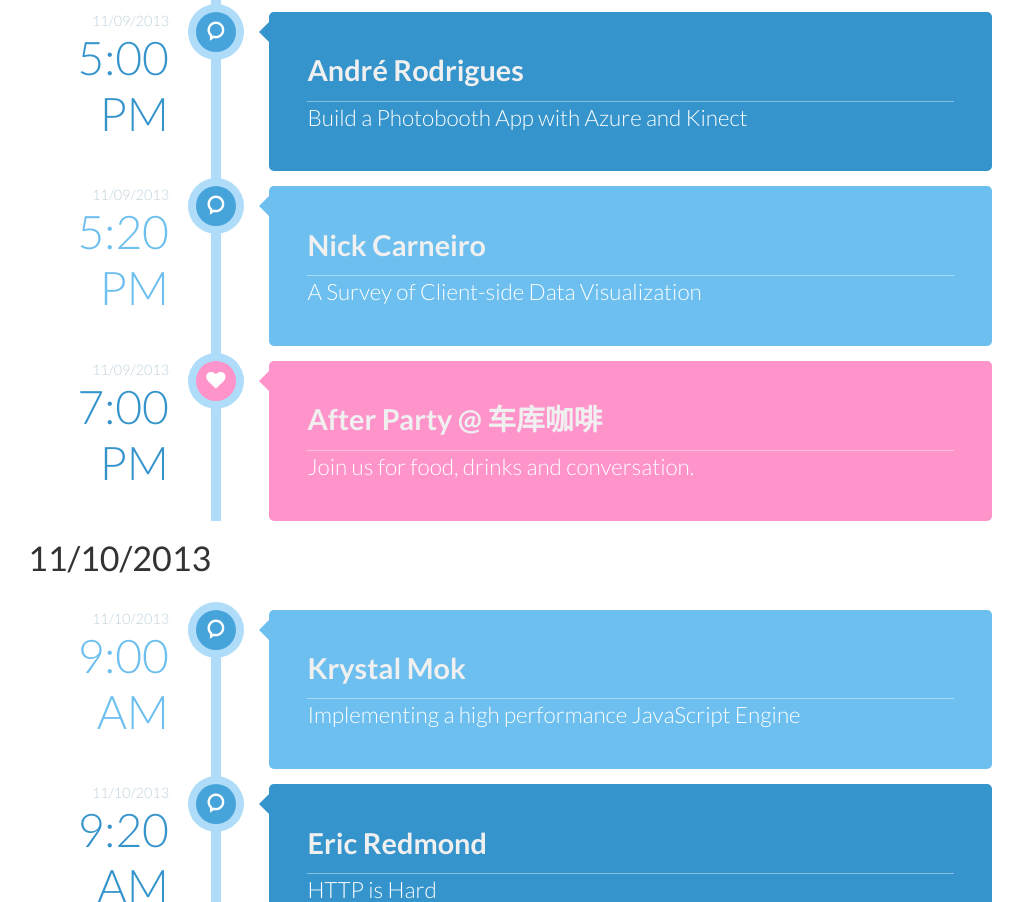
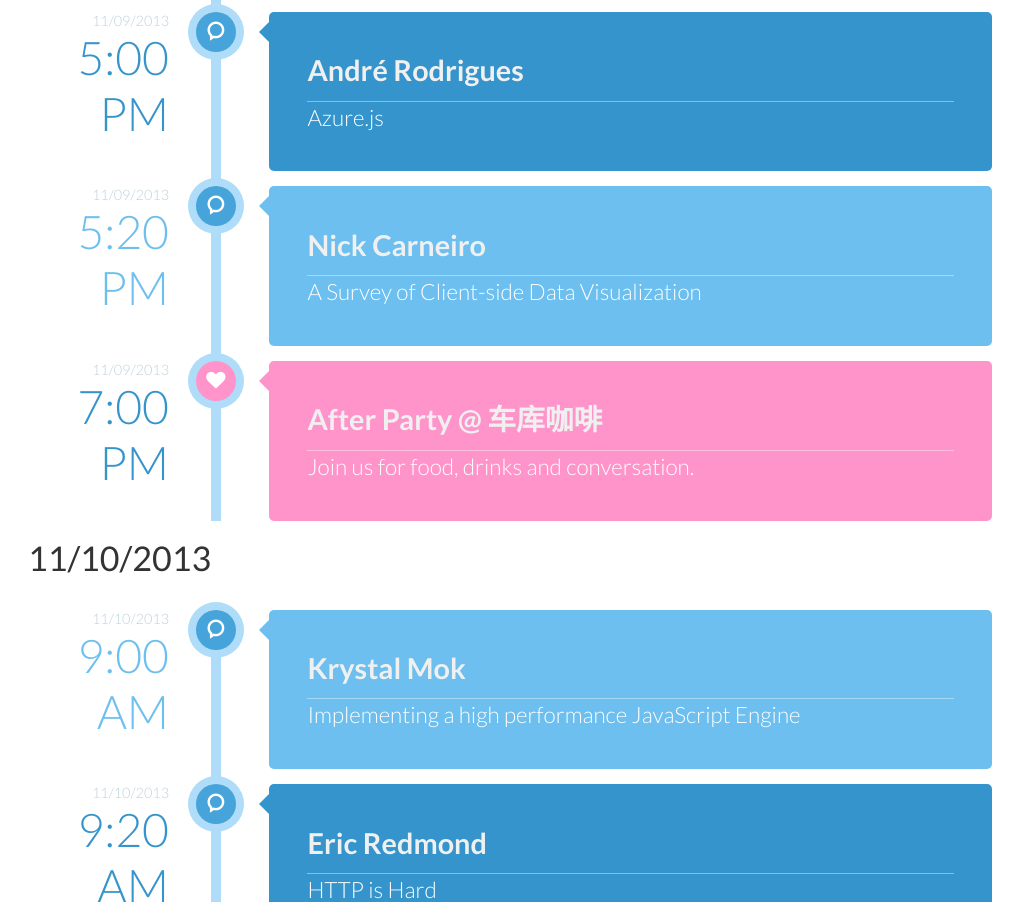
Before and after one commit to jsconfcn/jingjs, a plain HTML site: page schedule.html in a window 1280 px wide. Shown: the part 3737-4639 px from the top of the page, without its empty margins (130-1153 px from the left). Drawn offline with nearby package versions, Linux system fonts and the light colour scheme.

Commit message:
Update talk title

```diff
--- a/schedule.html
+++ b/schedule.html
@@ -501,7 +501,7 @@
 
 
                 <h2><a href="https://github.com/andrerod">André Rodrigues</a></h2>
-                <h3>Build a Photobooth App with Azure and Kinect</h3>
+                <h3>Azure.js</h3>
 
                   <span class="abstract">
 
```
